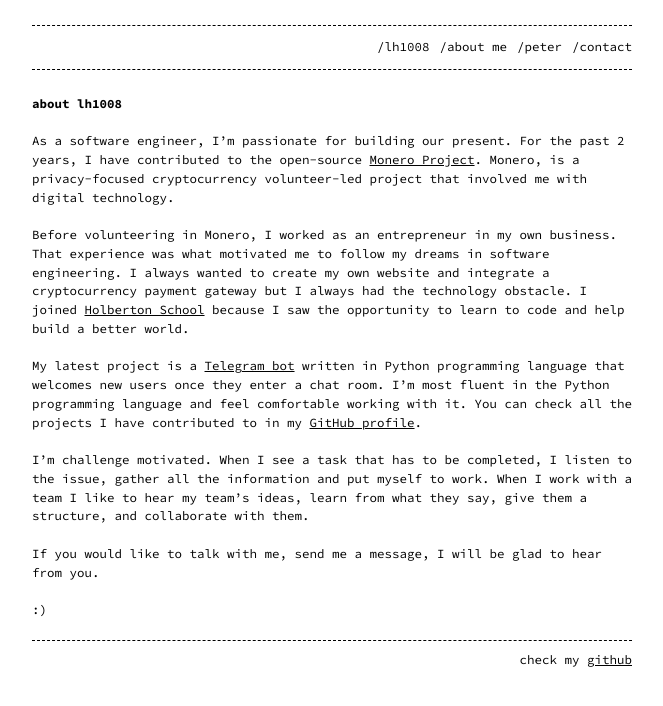
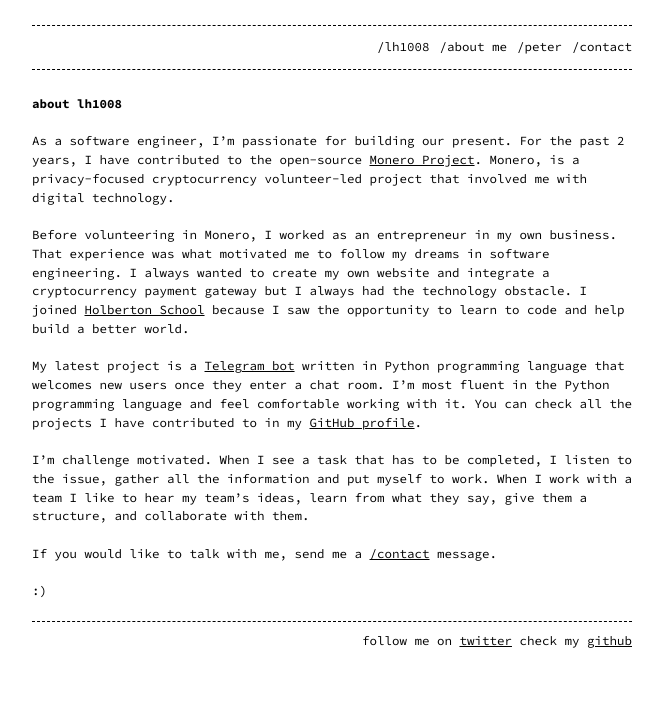
Before and after one commit to lh1008/lh1008.github.io, a Jekyll site: the page built from about.md, in a window 1280 px wide. Shown: the top 706 px of the page, without its empty margins (308-971 px from the left). Built offline with Jekyll 4.4.1, drawn with Linux system fonts in a browser that asks for light colours.

Commit message:
Added github footer1 in footer.html, /contact un about.md

```diff
--- a/_config.yml
+++ b/_config.yml
@@ -9,7 +9,7 @@ header_pages:
   - contact.md
 
 footer: 'follow me on <a href="https://twitter.com/lh1008">twitter</a>'
-footer: 'check my <a href="https://github.com/lh1008/">github</a>'
+footer1: 'check my <a href="https://github.com/lh1008/">github</a>'
 
 style: light # dark (default) or light
 listen_for_clients_preferred_style: true # true or false (default)
--- a/_includes/footer.html
+++ b/_includes/footer.html
@@ -1,3 +1,4 @@
 <footer>
   {{ site.footer }}
+  {{ site.footer1 }}
 </footer>
--- a/about.md
+++ b/about.md
@@ -14,6 +14,6 @@ permalink: /about/
 
 <br>I'm challenge motivated. When I see a task that has to be completed, I listen to the issue, gather all the information and put myself to work. When I work with a team I like to hear my team's ideas, learn from what they say, give them a structure, and collaborate with them.
 
-<br>If you would like to talk with me, send me a message, I will be glad to hear from you.
+<br>If you would like to talk with me, send me a <a href="/contact">/contact</a> message.
 
 <br>:)
```
